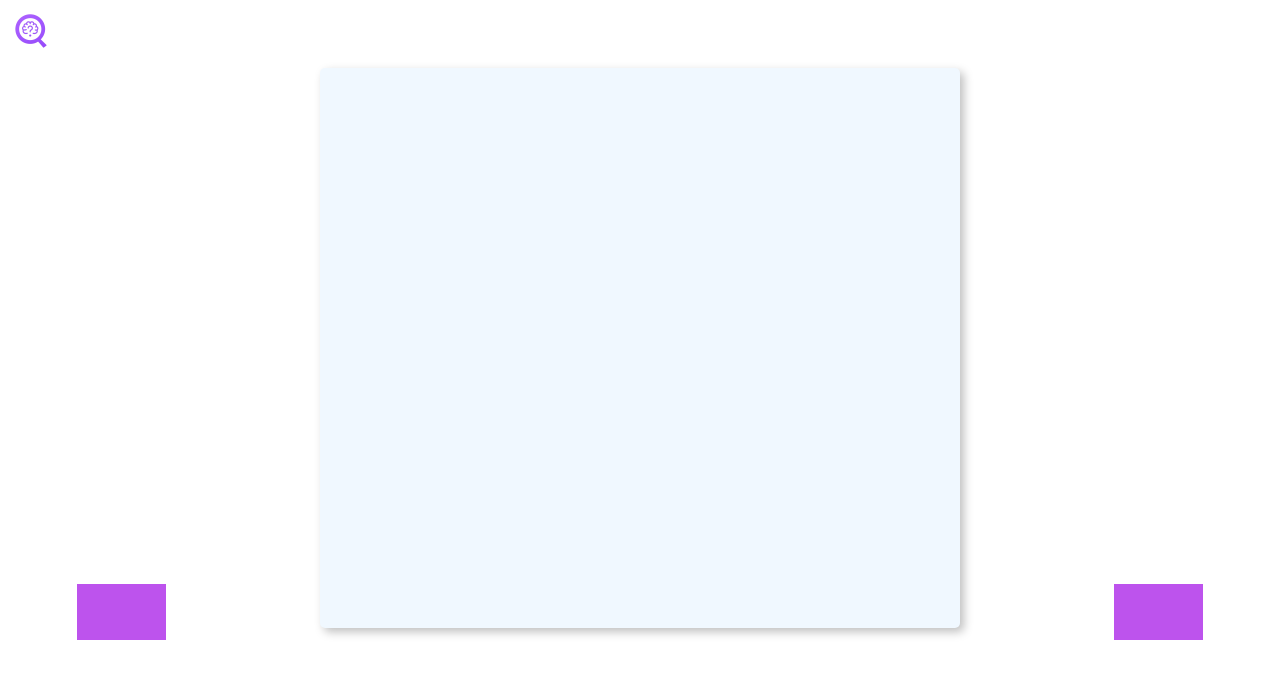
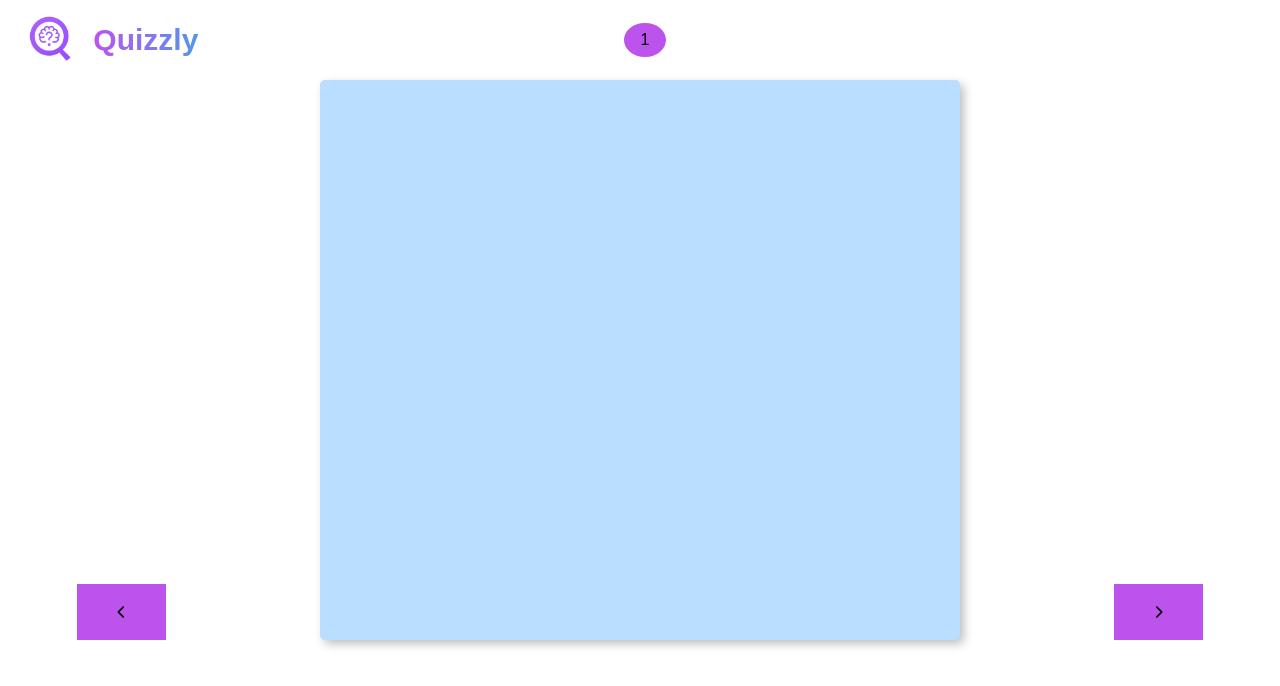
Before and after one commit to DannyPhantom-X/Quizzly, a plain HTML site: page createquiz/createquiz-ques-ans.html in a window 1280 px wide. Drawn offline with Linux system fonts and the light colour scheme.

Commit message:
Describe your change

```diff
--- a/createquiz/create-quiz-ques-ans.js
+++ b/createquiz/create-quiz-ques-ans.js
@@ -1,6 +1,8 @@
-const nextButton = document.getElementById('nextButton')
-const previousButton = document.getElementById('previousButton')
-const quizInfo = JSON.parse(sessionStorage.getItem('quizInfo'))
+const nextButton = document.querySelector('.nextButton');
+const previousButton = document.getElementById('previousButton');
+const quizInfo = JSON.parse(sessionStorage.getItem('quizInfo'));
+const questionNum = document.getElementById('questionNum');
+let num = 1
 let currentIndex = 0;
 console.log(quizInfo)
 const loadOut = `<div class="qanda">
@@ -29,22 +31,24 @@ if (quizInfo.options) {
         })
     }
 }
-onclickNextButton()
 onclickPreviousButton()
 previousChecker()
 nextChecker()
+
 function onclickNextButton() {
-    nextButton.addEventListener('click' || 'touch', () => {
         console.log(quizInfo)
         currentIndex ++;
         let offset = -currentIndex * 100;
         document.querySelectorAll('.qanda').forEach((qa) => {
             qa.style.transform = `translateX(${offset}%)`
         })
+        num += 1
+        questionNum.innerHTML = num
         previousChecker()
         nextChecker()
-    })
 }
+
+
 
 function onclickPreviousButton () {
     previousButton.addEventListener('click' || 'touch', () => {
@@ -53,6 +57,8 @@ function onclickPreviousButton () {
         document.querySelectorAll('.qanda').forEach((qa) => {
             qa.style.transform = `translateX(${offset}%)`
         })
+        num -= 1
+        questionNum.innerHTML = num
         previousChecker()
         nextChecker()
     })
@@ -66,8 +72,16 @@ function previousChecker() {
 }
 
 function nextChecker() {
-    if (currentIndex == quizInfo.noQues) {
-        nextButton.innerHTML = 'Create'
-
+    if (currentIndex == (quizInfo.noQues - 1)) {
+        // nextButton.classList.add('remove-button');
+        // nextButton.classList.remove('nextButton');
+        // console.log(nextButton.classList);
+        // console.log('yooooo');
+        nextButton.removeEventListener('click' || 'touch', onclickNextButton)
+        nextButton.innerHTML = 'Create';
+    }
+    else{
+        nextButton.addEventListener('click' || 'touch', onclickNextButton)
+        nextButton.innerHTML = '<i class="fas fa-chevron-right"></i>'
     }
 }
--- a/createquiz/createquiz-cand-info.js
+++ b/createquiz/createquiz-cand-info.js
@@ -9,3 +9,7 @@ document.querySelector('.add-button').addEventListener('click' || 'touch', () =>
     originalInput.value = ''
     container.insertBefore(div, target)
 })
+
+document.querySelector('.next-button').addEventListener('click' || 'touch', () => {
+    window.location.href = 'createquiz-ques-ans.html'
+})
--- a/createquiz/createquiz-ques-ans.css
+++ b/createquiz/createquiz-ques-ans.css
@@ -4,6 +4,9 @@ body,html{
     margin: 0px;
     /* background-color: aliceblue; */
     font-family: 'Poppins', sans-serif;
+    background-image: url(../resources/quizzlyBackground.png);
+    background-repeat: no-repeat;
+    background-position: center;
 }
 body{
     display: flex;
@@ -19,13 +22,35 @@ textarea{
 }
 header{
     width: 100%;
-    height: fit-content;
+    height: 10%;
     margin: 0px;
-
+    display: flex;
 }
-header img{
-    width: 5%;
+header div{
+    display: flex;
+    align-items: center;
+    flex: 1;
+    margin-left: 10px;
+}
+header div:nth-child(1) span{
+    background-image: linear-gradient(90deg, #BD53ED,#5396ED);
+    background-clip: text;
+    color: transparent;
+    font-weight: bold;
+    font-size: 30px;
+}
+header div img{
+    width: 20%;
     /* height: 10%; */
+}
+header div:nth-child(2) {
+    display: flex;
+    justify-content: center;
+}
+header div:nth-child(2) span{
+    background-color: #BD53ED;
+    padding: 2% 4% 2% 4%;
+    border-radius: 50%;
 }
 .body{
     width: 50%;
@@ -35,7 +60,7 @@ header img{
     flex-direction: row;
     overflow: hidden;
     border-radius: 5px;
-    background-color: aliceblue;
+    background-color: rgb(185, 222, 255);
     box-shadow: 4px 4px 10px rgba(0, 0, 0, 0.25);
 }
 .qanda{
--- a/createquiz/createquiz-ques-ans.html
+++ b/createquiz/createquiz-ques-ans.html
@@ -1,17 +1,24 @@
 <!DOCTYPE html>
 <html lang="en">
     <head>
+        <link rel="stylesheet" href="https://cdnjs.cloudflare.com/ajax/libs/font-awesome/6.5.2/css/all.min.css">
         <link rel="stylesheet" href="createquiz-ques-ans.css">
-        <link rel="stylesheet" href="https://cdnjs.cloudflare.com/ajax/libs/font-awesome/4.7.0/css/font-awesome.min.css">
         <meta charset="UTF-8">
         <meta name="viewport" content="width=device-width, initial-scale=1.0">
-        <title>Document</title>
+        <title>Quizzly | createquiz</title>
     </head>
     <body>
-        <header><img src="../resources/quizzlyIcon.png" alt=""></header>
+        <header>
+            <div>
+                <img src="../resources/quizzlyIcon.png" alt="">
+                <span>Quizzly</span>
+            </div>
+            <div><span id="questionNum">1</span></div>
+            <div></div>
+        </header>
         <div class="body"></div>
-        <button class="next-button" id="nextButton"><i class='fas fa-arrow-right'></i></button>
-        <button class="previous-button" id="previousButton"><i class='fas fa-angle-double-left'></i></button>
+        <button class="next-button nextButton"><i class="fas fa-chevron-right"></i></button>
+        <button class="previous-button" id="previousButton"><i class="fas fa-chevron-left"></i></button>
     </body>
     <script src="create-quiz-ques-ans.js"></script>
 </html>
```
